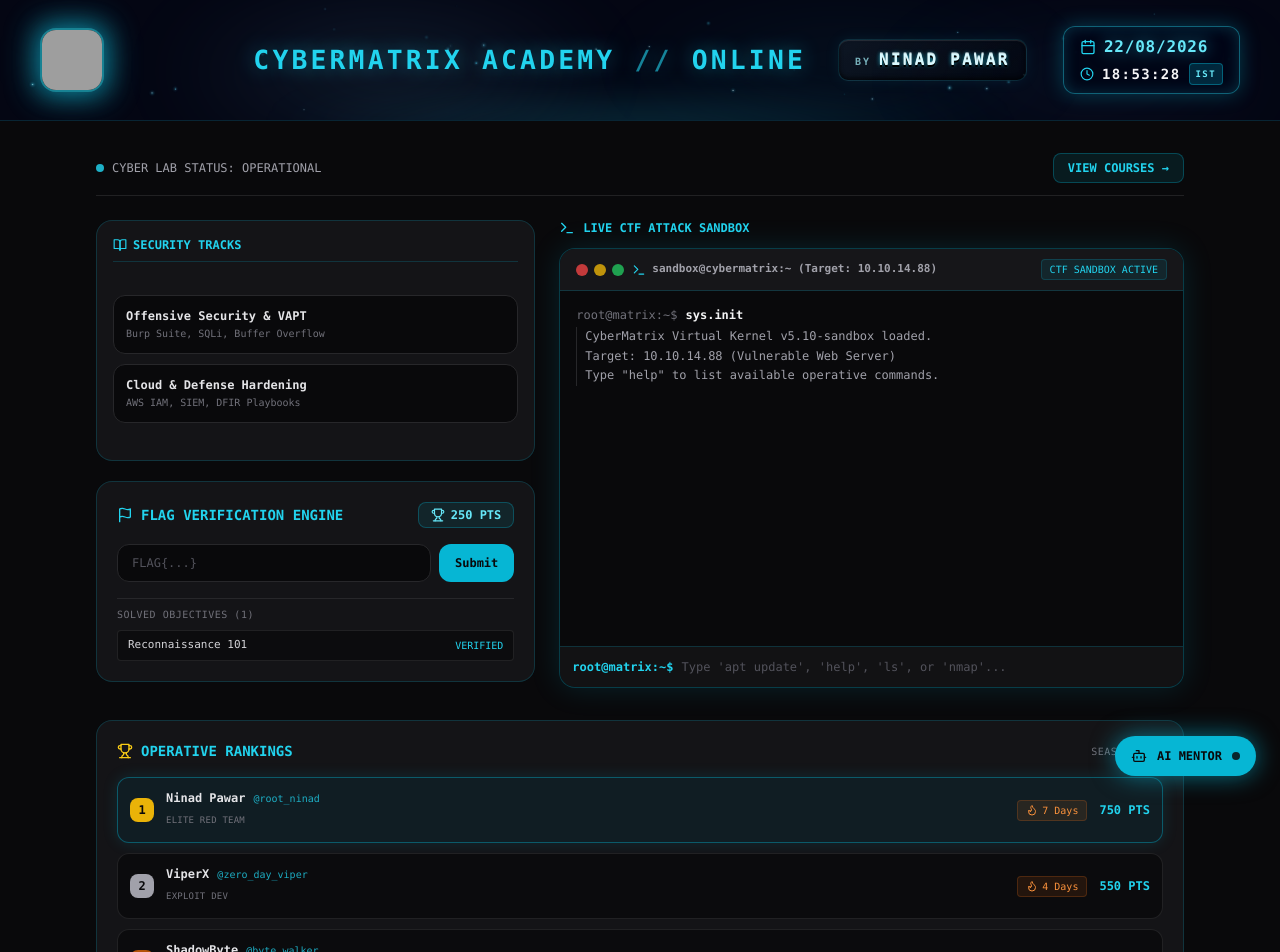
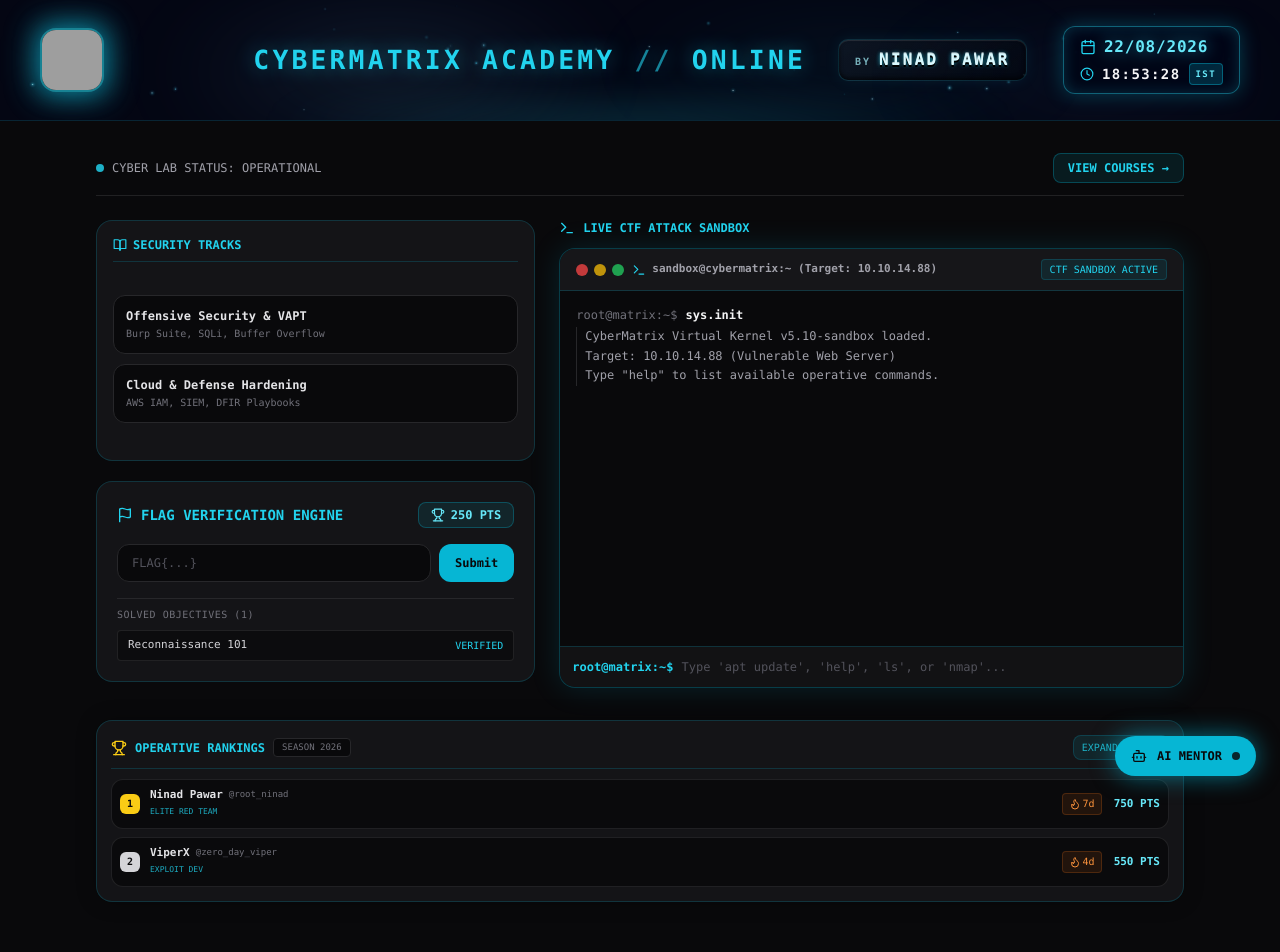
Before and after one commit to ninadcyber88-max/cybermatrix-academy, a Next.js app: page / in a window 1280 px wide. Shown: the top 952 px of the page. Built offline with nearby package versions, Linux system fonts and the light colour scheme; grey boxes are pictures that could not be loaded.

Commit message:
feat: minimize operative rankings card with collapsible toggle

```diff
--- a/components/Leaderboard.tsx
+++ b/components/Leaderboard.tsx
@@ -1,64 +1,89 @@
 'use client';
 
-import { Trophy, ShieldCheck, Skull, Flame } from 'lucide-react';
+import { useState } from 'react';
+import { Trophy, ChevronDown, ChevronUp, Flame, Shield } from 'lucide-react';
 
-const OPERATIVES = [
-  { rank: 1, name: 'Ninad Pawar', handle: 'root_ninad', score: 750, badge: 'ELITE RED TEAM', streak: '7 Days' },
-  { rank: 2, name: 'ViperX', handle: 'zero_day_viper', score: 550, badge: 'EXPLOIT DEV', streak: '4 Days' },
-  { rank: 3, name: 'ShadowByte', handle: 'byte_walker', score: 400, badge: 'BUG HUNTER', streak: '2 Days' },
-  { rank: 4, name: 'CipherGhost', handle: 'ghost_net', score: 250, badge: 'ANALYST', streak: '1 Day' },
+interface Operative {
+  rank: number;
+  name: string;
+  handle: string;
+  badge: string;
+  streak: number;
+  points: number;
+}
+
+const RANKINGS: Operative[] = [
+  { rank: 1, name: 'Ninad Pawar', handle: '@root_ninad', badge: 'ELITE RED TEAM', streak: 7, points: 750 },
+  { rank: 2, name: 'ViperX', handle: '@zero_day_viper', badge: 'EXPLOIT DEV', streak: 4, points: 550 },
+  { rank: 3, name: 'ShadowByte', handle: '@byte_walker', badge: 'BUG HUNTER', streak: 2, points: 400 },
+  { rank: 4, name: 'CipherGhost', handle: '@cipher_g', badge: 'DFIR LEAD', streak: 5, points: 380 },
+  { rank: 5, name: 'NullPointer', handle: '@null_sec', badge: 'CLOUD AUDIT', streak: 1, points: 290 },
 ];
 
 export function Leaderboard() {
+  const [isExpanded, setIsExpanded] = useState(false);
+
+  // Default showing top 2 when minimized, full list when expanded
+  const displayList = isExpanded ? RANKINGS : RANKINGS.slice(0, 2);
+
   return (
-    <div className="p-5 rounded-2xl bg-zinc-900/80 border border-cyan-500/20 backdrop-blur-md space-y-4 font-mono">
-      <div className="flex items-center justify-between">
-        <h3 className="text-sm font-bold text-cyan-400 flex items-center space-x-2">
+    <div className="p-3.5 rounded-2xl bg-zinc-900/80 border border-cyan-500/20 backdrop-blur-md font-mono shadow-[0_0_20px_rgba(0,0,0,0.3)] transition-all">
+      {/* Header */}
+      <div className="flex items-center justify-between border-b border-cyan-500/20 pb-2">
+        <div className="flex items-center space-x-2">
           <Trophy className="w-4 h-4 text-yellow-400" />
-          <span>OPERATIVE RANKINGS</span>
-        </h3>
-        <span className="text-[10px] text-zinc-500 uppercase tracking-wider">SEASON 2026</span>
+          <span className="text-xs font-bold text-cyan-400">OPERATIVE RANKINGS</span>
+          <span className="text-[9px] text-zinc-500 bg-zinc-950 px-2 py-0.5 rounded border border-zinc-800">
+            SEASON 2026
+          </span>
+        </div>
+
+        {/* Toggle Minimize/Expand Button */}
+        <button
+          onClick={() => setIsExpanded(!isExpanded)}
+          className="flex items-center space-x-1 text-[10px] text-cyan-400/80 hover:text-cyan-300 px-2 py-1 rounded-lg bg-cyan-500/10 border border-cyan-500/20 transition cursor-pointer"
+        >
+          <span>{isExpanded ? 'MINIMIZE' : 'EXPAND ALL'}</span>
+          {isExpanded ? <ChevronUp className="w-3.5 h-3.5" /> : <ChevronDown className="w-3.5 h-3.5" />}
+        </button>
       </div>
 
-      <div className="space-y-2.5">
-        {OPERATIVES.map((user) => (
+      {/* Roster List */}
+      <div className="space-y-2 mt-2.5">
+        {displayList.map((op) => (
           <div
-            key={user.rank}
-            className={`p-3 rounded-xl border flex items-center justify-between transition-all ${
-              user.rank === 1
-                ? 'bg-cyan-950/30 border-cyan-500/40 shadow-[0_0_15px_rgba(6,182,212,0.15)]'
-                : 'bg-zinc-950/70 border-zinc-800/80'
-            }`}
+            key={op.rank}
+            className="flex items-center justify-between p-2 rounded-xl bg-zinc-950/80 border border-zinc-800/80 hover:border-cyan-500/30 transition text-xs"
           >
-            <div className="flex items-center space-x-3">
+            <div className="flex items-center space-x-2.5">
               <span
-                className={`w-6 h-6 rounded-lg flex items-center justify-center text-xs font-bold ${
-                  user.rank === 1
-                    ? 'bg-yellow-500 text-zinc-950'
-                    : user.rank === 2
-                    ? 'bg-zinc-400 text-zinc-950'
-                    : user.rank === 3
-                    ? 'bg-amber-700 text-zinc-100'
+                className={`w-5 h-5 rounded-md flex items-center justify-center text-[10px] font-bold ${
+                  op.rank === 1
+                    ? 'bg-yellow-400 text-zinc-950'
+                    : op.rank === 2
+                    ? 'bg-zinc-300 text-zinc-950'
+                    : op.rank === 3
+                    ? 'bg-amber-600 text-zinc-950'
                     : 'bg-zinc-800 text-zinc-400'
                 }`}
               >
-                {user.rank}
+                {op.rank}
               </span>
               <div>
-                <div className="flex items-center space-x-2">
-                  <span className="text-xs font-bold text-zinc-200">{user.name}</span>
-                  <span className="text-[10px] text-cyan-400/80">@{user.handle}</span>
-                </div>
-                <span className="text-[9px] text-zinc-500 uppercase tracking-wide">{user.badge}</span>
+                <p className="text-[11px] font-bold text-zinc-200 leading-tight flex items-center gap-1.5">
+                  {op.name}
+                  <span className="text-[9px] font-normal text-zinc-500">{op.handle}</span>
+                </p>
+                <span className="text-[8px] text-cyan-400/80 uppercase">{op.badge}</span>
               </div>
             </div>
 
-            <div className="flex items-center space-x-3 text-right">
-              <div className="hidden sm:flex items-center space-x-1 text-[10px] text-orange-400 bg-orange-500/10 px-2 py-0.5 rounded border border-orange-500/20">
-                <Flame className="w-3 h-3" />
-                <span>{user.streak}</span>
-              </div>
-              <div className="text-xs font-bold text-cyan-400">{user.score} PTS</div>
+            <div className="flex items-center space-x-3">
+              <span className="flex items-center text-[10px] text-orange-400 bg-orange-500/10 px-1.5 py-0.5 rounded border border-orange-500/20">
+                <Flame className="w-3 h-3 mr-0.5" />
+                {op.streak}d
+              </span>
+              <span className="text-[11px] font-bold text-cyan-300">{op.points} PTS</span>
             </div>
           </div>
         ))}
```
